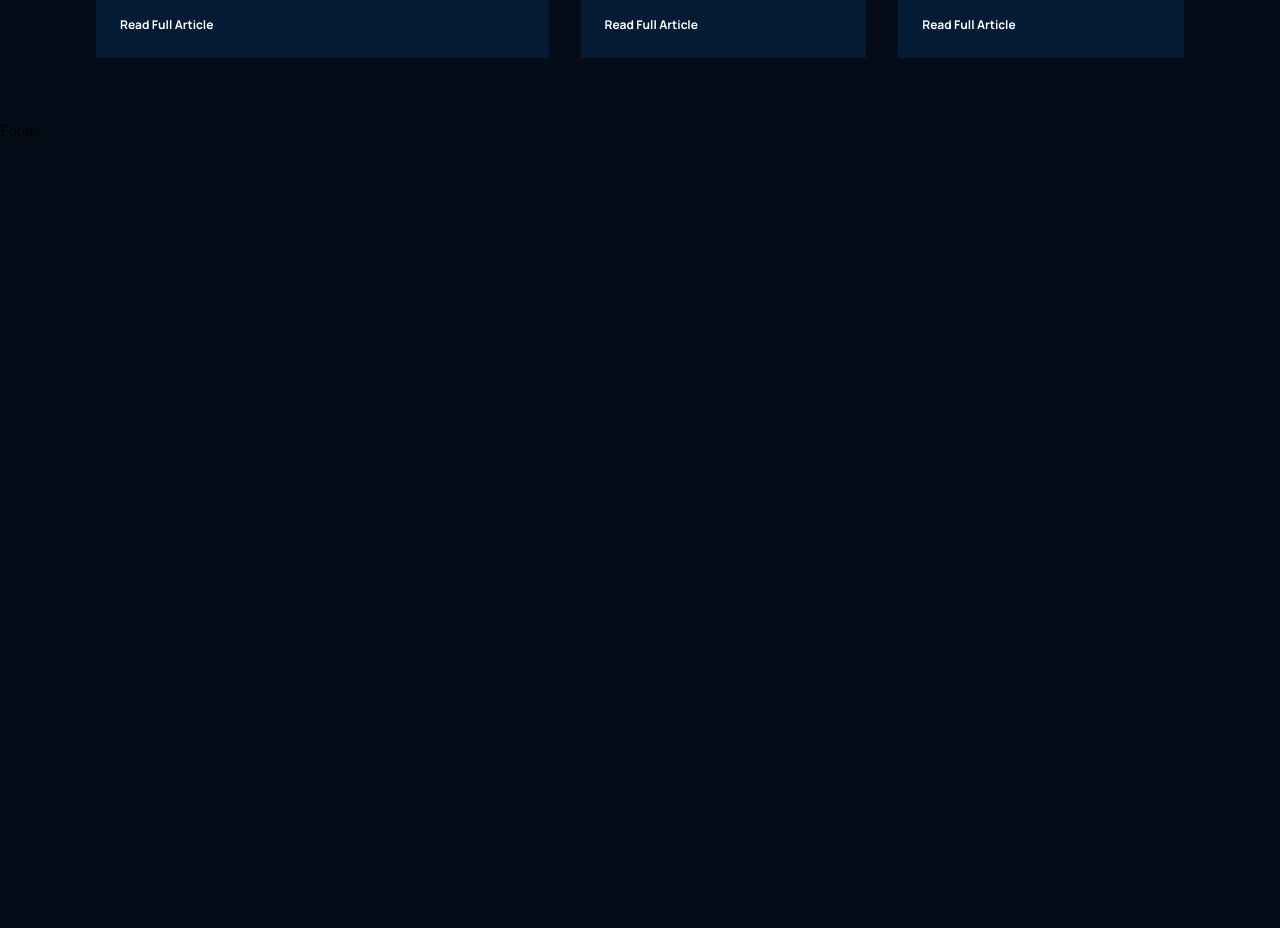
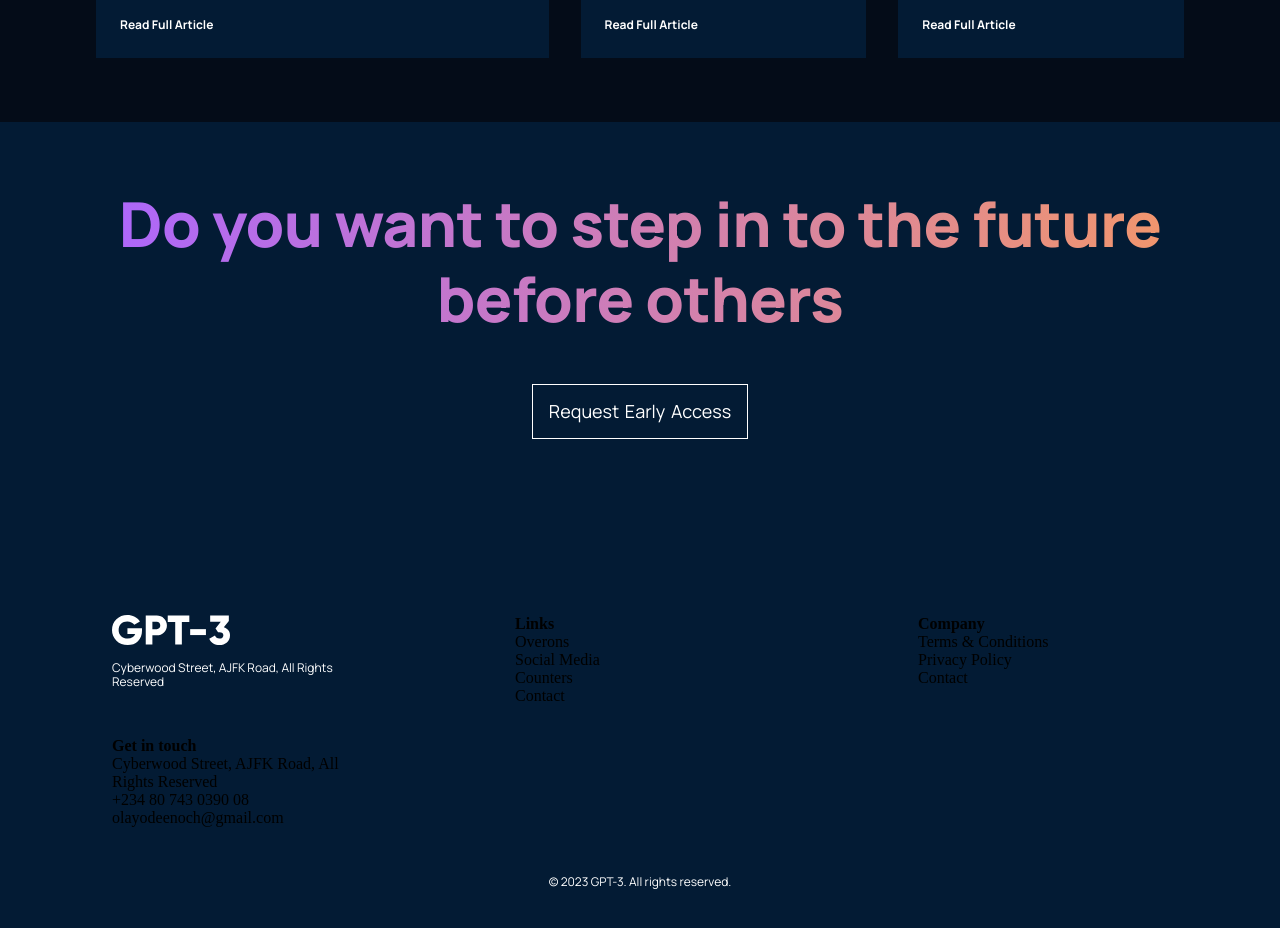
Before and after one commit to ENOCH1234/gpt-3-frontend, a React (Create React App) app: page / in a window 1280 px wide. Shown: the part 4060-4988 px from the top of the page. Before the commit the page ends 4200 px from the top, so only its background shows below. Built offline with nearby package versions, Linux system fonts and the light colour scheme.

Commit message:
Completed footer section

```diff
--- a/src/containers/footer/Footer.jsx
+++ b/src/containers/footer/Footer.jsx
@@ -1,9 +1,46 @@
 import React from 'react';
 import './footer.css';
+import gpt3Logo from '../../assets/logo.svg';
 
 const Footer = () => {
   return (
-    <div>Footer</div>
+    <div className="gpt3__footer section__padding">
+        <div className="gpt3__footer-heading">
+            <h1 className="gradient__text">Do you want to step in to the future before others</h1>
+          </div>
+          <div className="gpt3__footer-btn">
+              <p>Request Early Access</p>
+          </div>
+
+          <div className="gpt3__footer-links">
+              <div className="gpt3__footer-links_logo">
+                  <img src={gpt3Logo} alt="logo" />
+                  <p>Cyberwood Street, AJFK Road, All Rights Reserved</p>
+              </div>
+              <div className="gpt3__footer-links_div">
+                  <h4>Links</h4>
+                  <p>Overons</p>
+                  <p>Social Media</p>
+                  <p>Counters</p>
+                  <p>Contact</p>
+              </div>
+              <div className="gpt3__footer-links_div">
+                  <h4>Company</h4>
+                  <p>Terms & Conditions</p>
+                  <p>Privacy Policy</p>
+                  <p>Contact</p>
+              </div>
+              <div className="gpt3__footer-links_div">
+                  <h4>Get in touch</h4>
+                  <p>Cyberwood Street, AJFK Road, All Rights Reserved</p>
+                  <p>+234 80 743 0390 08</p>
+                  <p>olayodeenoch@gmail.com</p>
+              </div>
+          </div>
+          <div className="gpt3__footer-copyright">
+              <p>&copy; 2023 GPT-3. All rights reserved.</p>
+          </div>
+    </div>
   )
 }
 
--- a/src/containers/footer/footer.css
+++ b/src/containers/footer/footer.css
@@ -0,0 +1,147 @@
+.gpt3__footer {
+    display: flex;
+    flex-direction: column;
+    justify-content: center;
+    align-items: center;
+
+    background: var(--color-footer)
+}
+
+.gpt3__footer-heading {
+    width: 100%;
+    text-align: center;
+
+    margin-bottom: 3rem;
+}
+
+.gpt3__footer-heading h1 {
+    font-family: var(--font-family);
+    font-weight: 800;
+    font-size: 62px;
+    line-height: 75px;
+    text-align: center;
+    letter-spacing: -0.04rem;
+}
+
+.gpt3__footer-btn {
+    display: flex;
+    justify-content: center;
+    align-items: center;
+    padding: 1rem;
+    border: 1px solid #FFF;
+    text-align: center;
+
+    margin-bottom: 10rem;
+    cursor: pointer;
+}
+
+.gpt3__footer-btn p {
+    box-sizing: border-box;
+    font-family: var(--font-family);
+    font-size: 18px;
+    line-height: 21px;
+    color: #FFFFFF;
+    word-spacing: 2px;
+}
+
+.gpt3__footer-links {
+    display: flex;
+    justify-content: space-between;
+    align-items: flex-start;
+    flex-wrap: wrap;
+
+    flex-direction: row;
+    width: 100%;
+    text-align:left;
+}
+
+.gpt3__footer-links div {
+    width: 250px;
+    margin: 1rem;
+}
+
+.gpt3__footer-links_logo {
+    display: flex;
+    flex-direction: column;
+}
+
+.gpt3__footer-links_logo img {
+    width: 118px;
+    height: 30px;
+
+    margin-bottom: 1rem;
+}
+
+.gpt3__footer-links_logo p {
+    font-family: var(--font-family);
+    font-size: 12px;
+    line-height: 14px;
+    color: #FFFFFF;
+}
+
+.gpt3__footer-links-div {
+    display:flex;
+    justify-content: flex-start;
+    flex-direction: column;
+}
+
+.gpt3__footer-links-div h4 {
+    font-family: var(--font-family);
+    font-size: 14px;
+    line-height: 16px;
+    color: #FFFFFF;
+    margin-bottom: 1rem;
+}
+
+.gpt3__footer-links-div p {
+    font-family: var(--font-family);
+    font-size: 12px;
+    line-height: 14px;
+    color: #FFFFFF;
+
+    margin: 0.5rem 0;
+    cursor: pointer;
+}
+
+.gpt3__footer-copyright {
+    margin: 2rem;
+    text-align: center;
+    width: 100%;
+}
+
+.gpt3__footer-copyright p {
+    font-family: var(--font-family);
+    font-size: 12px;
+    line-height: 14px;
+    color: #FFFFFF;
+}
+
+@media screen and (max-width: 850px) {
+    .gpt3__footer-heading h1 {
+        font-size: 44px;
+        line-height: 50px;
+    }
+}
+
+@media screen and (max-width: 550px) {
+    .gpt3__footer-heading h1 {
+        font-size: 34px;
+        line-height: 42px;
+    }
+
+    .gpt3__footer-links div {
+        margin: 1rem 0;
+    }
+
+    .gpt3__footer-btn p {
+        font-size: 14px;
+        line-height: 20px;
+    }
+}
+
+@media screen and (max-width: 50px) {
+    .gpt3__footer-heading h1 {
+        font-size: 27px;
+        line-height: 38px;
+    }
+}
```
